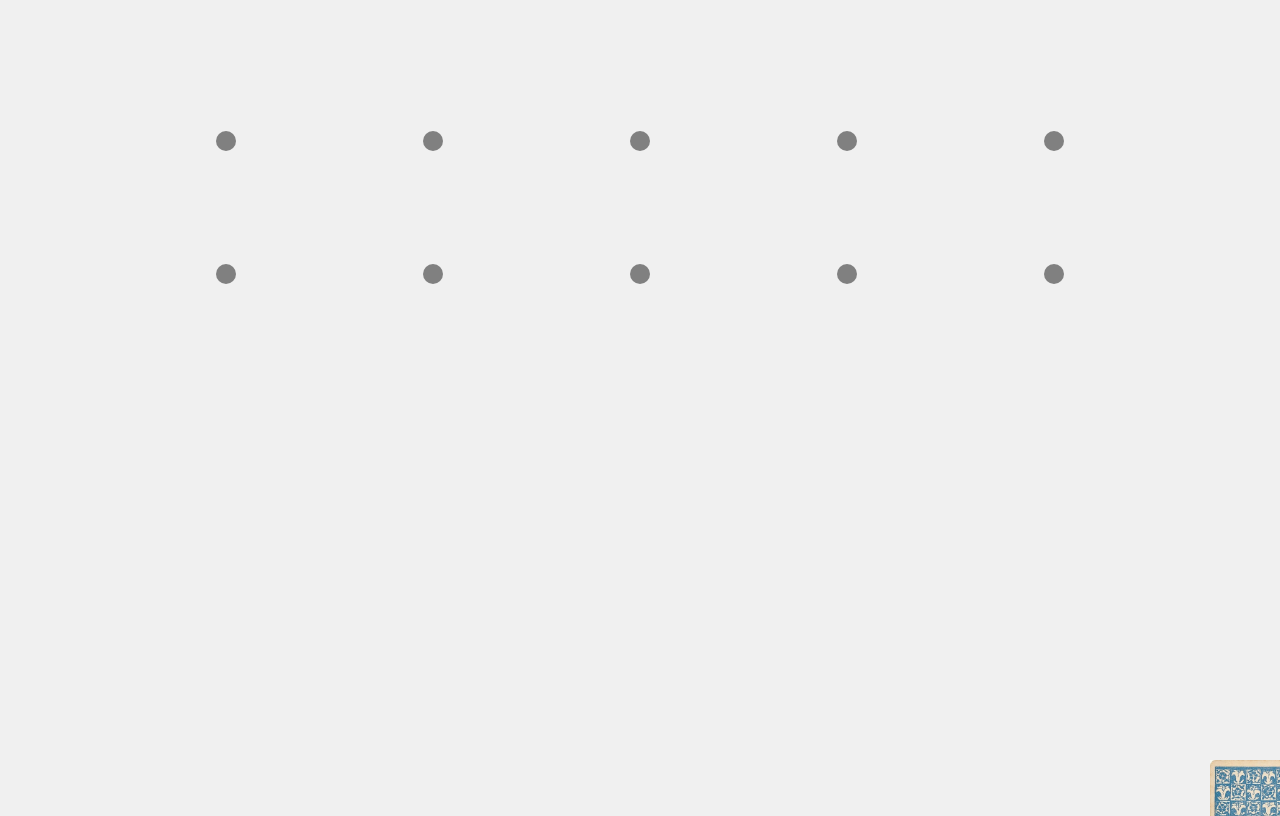
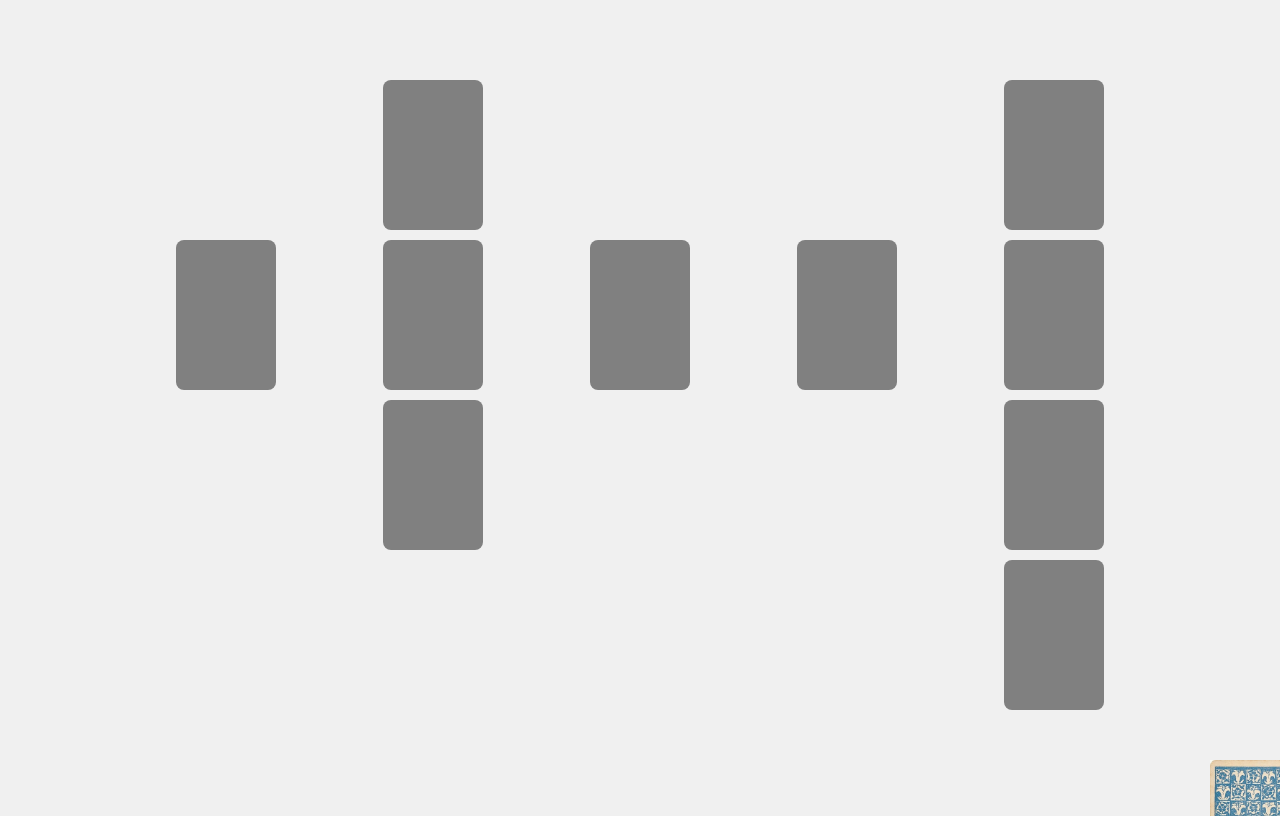
Before and after one commit to tanketom/cardpull, a plain HTML site: page index.html in a window 1280 px wide. Drawn offline with Linux system fonts and the light colour scheme.

Commit message:
now now?

```diff
--- a/styles.css
+++ b/styles.css
@@ -11,11 +11,8 @@ body {
 
 #tarot-container {
     display: grid;
-    grid-template-areas:
-        ". pos-5 . . ."
-        "pos-3 pos-1 pos-2 pos-6 ."
-        ". pos-4 . . ."
-        "pos-7 pos-8 pos-9 pos-10 .";
+    grid-template-columns: repeat(5, 1fr);
+    grid-template-rows: repeat(4, 1fr);
     gap: 10px;
     width: 80%;
     height: 60%;
@@ -23,12 +20,26 @@ body {
     top: 10%;
 }
 
+#pos-1 { grid-column: 2; grid-row: 2; }
+#pos-2 { grid-column: 3; grid-row: 2; }
+#pos-3 { grid-column: 1; grid-row: 2; }
+#pos-4 { grid-column: 2; grid-row: 3; }
+#pos-5 { grid-column: 2; grid-row: 1; }
+#pos-6 { grid-column: 4; grid-row: 2; }
+#pos-7 { grid-column: 5; grid-row: 1; }
+#pos-8 { grid-column: 5; grid-row: 2; }
+#pos-9 { grid-column: 5; grid-row: 3; }
+#pos-10 { grid-column: 5; grid-row: 4; }
+
 .grid-position {
-    width: 20px;
-    height: 20px;
+    width: 100px;
+    height: 150px;
     background-color: gray;
-    border-radius: 50%;
+    border-radius: 8px;
     margin: auto;
+    display: flex;
+    align-items: center;
+    justify-content: center;
 }
 
 #deck-container {
```
